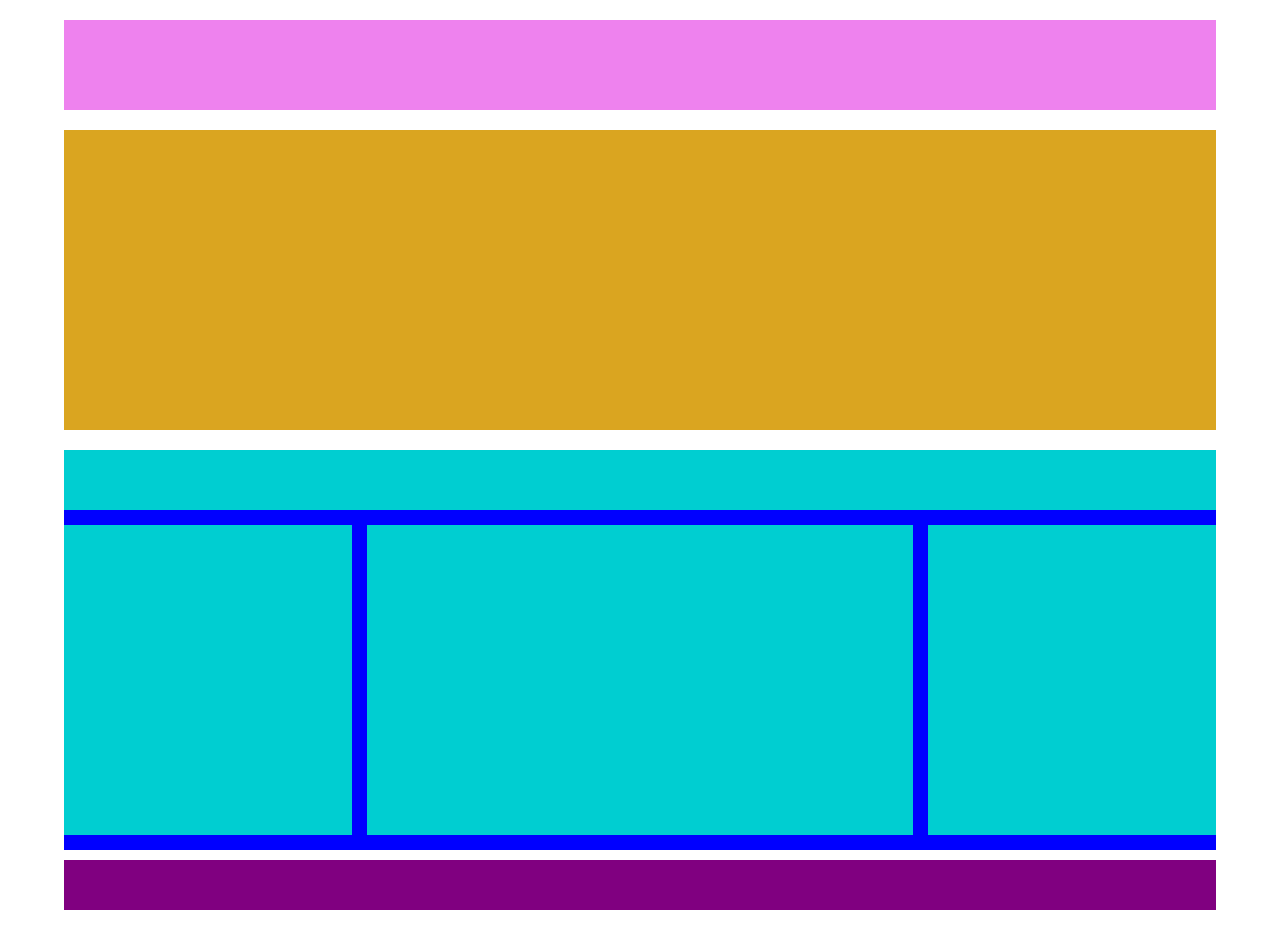
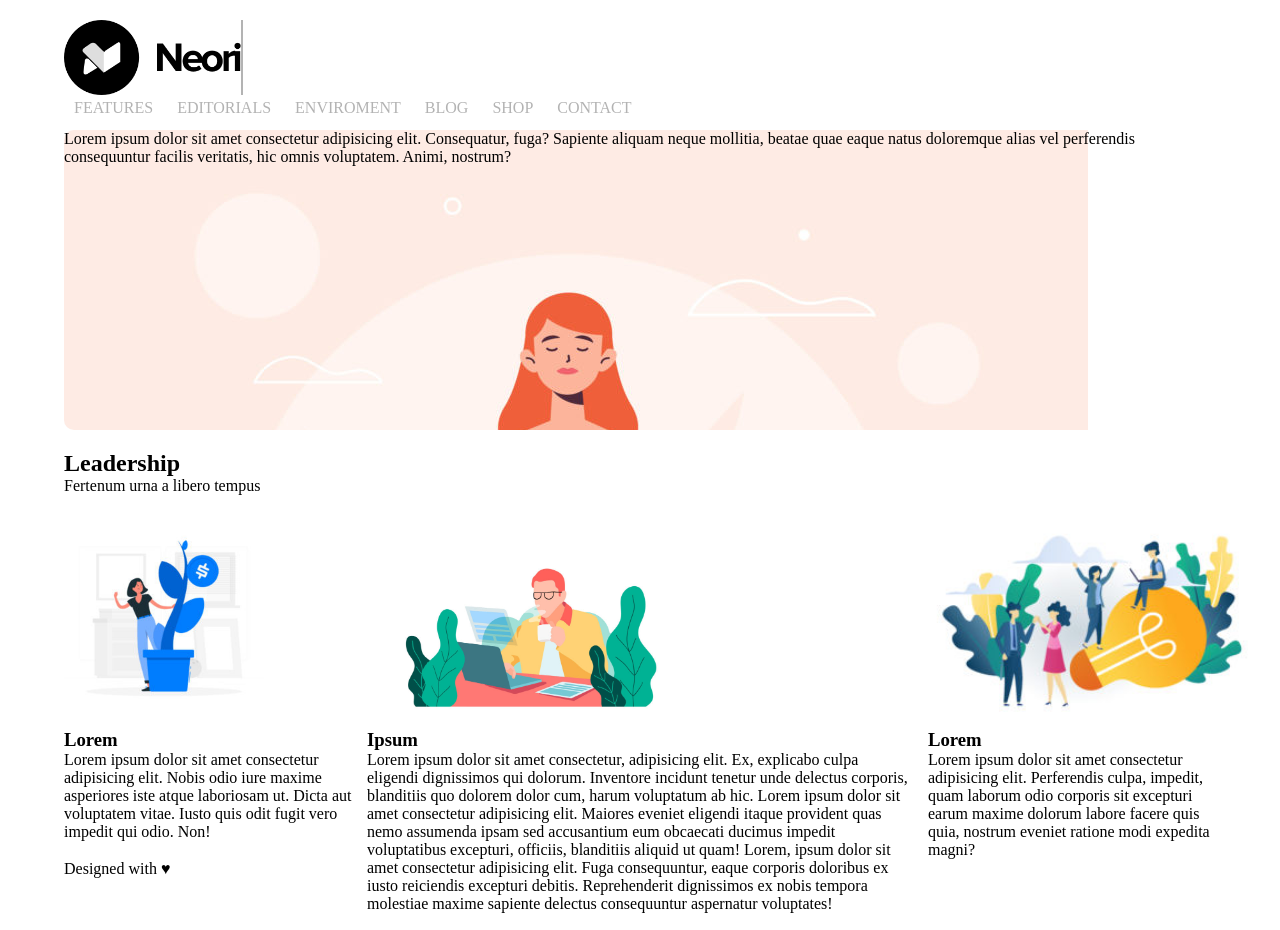
Before and after one commit to DavideZattra/htmlcss-wp, a plain HTML site: page index.html in a window 1280 px wide. Drawn offline with Linux system fonts and the light colour scheme.

Commit message:
posizionaemnto elementi

```diff
--- a/css/style.css
+++ b/css/style.css
@@ -9,24 +9,10 @@ body{
     margin: 20px auto;
 }
 
-.violet-bg{
-    background-color: violet;
-}
-
-.gold-bg{
-    background-color: goldenrod;
-}
-
-.blue-bg{
-    background-color: blue;
-}
-
-.turquoise-bg{
-    background-color: darkturquoise;
-}
-
-.purple-bg{
-    background-color: purple;
+li{
+    display: inline-block;
+    margin: 0 10px;
+    color: rgb(179, 179, 179);
 }
 
 .top-part{
@@ -61,12 +47,27 @@ body{
   clear: both;
 }
 
+.img-col{
+    height: 200px;
+    border-radius: 10px;
+}
+
+#logo{
+
+    height: 75px;
+    border-right: 2px solid rgb(179, 179, 179) ;
+
+}
+
 #title{
     height: 90px;
     margin: 20px 0;
 }
 
 #first-part{
+    background-image: url(../img/banner.jpg);
+    background-repeat: no-repeat;
+    border-radius: 10px;
     height: 300px;
     margin: 20px 0;
 }
--- a/index.html
+++ b/index.html
@@ -5,13 +5,30 @@
     <meta http-equiv="X-UA-Compatible" content="IE=edge">
     <meta name="viewport" content="width=device-width, initial-scale=1.0">
     <link rel="stylesheet" href="css/style.css">
-    <title>Struttura Wp</title>
+    <title>Neori</title>
 </head>
 <body>
 
     <header>
      <!-- parte header -->
-        <div class="violet-bg" id="title"></div>
+        <div class="" id="title">
+
+            <img id="logo" src="img/logo.png" alt="Logo Neori">
+
+            <nav>
+
+                <ul>
+                    <li>FEATURES</li>
+                    <li>EDITORIALS</li>
+                    <li>ENVIROMENT</li>
+                    <li>BLOG</li>
+                    <li>SHOP</li>
+                    <li>CONTACT</li>
+                </ul>
+
+            </nav>
+
+        </div>
 
     </header>
 
@@ -19,27 +36,44 @@
         <!-- prima sezione main -->
         <section>
 
-            <div class="gold-bg" id="first-part"></div>
+            <div class="" id="first-part">
+
+                Lorem ipsum dolor sit amet consectetur adipisicing elit. Consequatur, fuga? Sapiente aliquam neque mollitia, beatae quae eaque natus doloremque alias vel perferendis consequuntur facilis veritatis, hic omnis voluptatem. Animi, nostrum?
+
+            </div>
 
         </section>
 
         <!-- seconda sezione main -->
         <section>
 
-            <div class="blue-bg" id="second-part">
+            <div class="" id="second-part">
 
-                <div class="top-part turquoise-bg"></div>
+                <div class="top-part ">
+                    <h1>Leadership</h1>
+                    <p>Fertenum urna a libero tempus</p>
+                </div>
 
                 <div class="container clearfix">
 
-                    <div class="side-column turquoise-bg float-left">
+                    <div class="side-column  float-left">
+
+                        <img class="img-col" src="img/img-1.jpg" alt="immagine di donna con pianta">
+                        <h3>Lorem</h3>
+                        <p>Lorem ipsum dolor sit amet consectetur adipisicing elit. Nobis odio iure maxime asperiores iste atque laboriosam ut. Dicta aut voluptatem vitae. Iusto quis odit fugit vero impedit qui odio. Non!</p>
 
                     </div>
-                    <div class="central-column turquoise-bg float-left">
+                    <div class="central-column  float-left">
 
+                        <img class="img-col" src="img/banner-2.jpg" alt="immagine di uno sviluppatore">
+                        <h3>Ipsum</h3>
+                        <p>Lorem ipsum dolor sit amet consectetur, adipisicing elit. Ex, explicabo culpa eligendi dignissimos qui dolorum. Inventore incidunt tenetur unde delectus corporis, blanditiis quo dolorem dolor cum, harum voluptatum ab hic. Lorem ipsum dolor sit amet consectetur adipisicing elit. Maiores eveniet eligendi itaque provident quas nemo assumenda ipsam sed accusantium eum obcaecati ducimus impedit voluptatibus excepturi, officiis, blanditiis aliquid ut quam! Lorem, ipsum dolor sit amet consectetur adipisicing elit. Fuga consequuntur, eaque corporis doloribus ex iusto reiciendis excepturi debitis. Reprehenderit dignissimos ex nobis tempora molestiae maxime sapiente delectus consequuntur aspernatur voluptates!</p>
                     </div>
-                    <div class="side-column turquoise-bg float-left">
+                    <div class="side-column  float-left">
 
+                        <img class="img-col" src="img/img-3.jpg" alt="gruppo di persone e una lampadina">
+                        <h3>Lorem</h3>
+                        <p>Lorem ipsum dolor sit amet consectetur adipisicing elit. Perferendis culpa, impedit, quam laborum odio corporis sit excepturi earum maxime dolorum labore facere quis quia, nostrum eveniet ratione modi expedita magni?</p>
                     </div>
 
                 </div>
@@ -50,7 +84,9 @@
 
     <footer>
         <!-- parte footer -->
-        <div class="purple-bg" id="footer"></div>
+        <div class="" id="footer">
+            Designed with &hearts;
+        </div>
 
     </footer>
 
```
